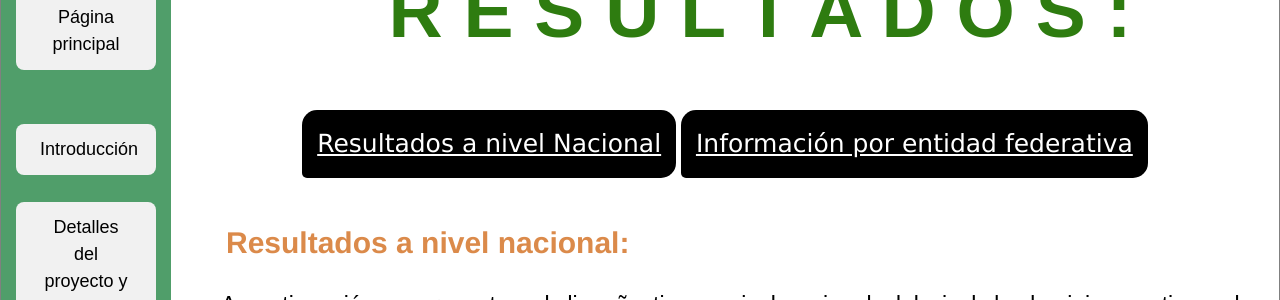
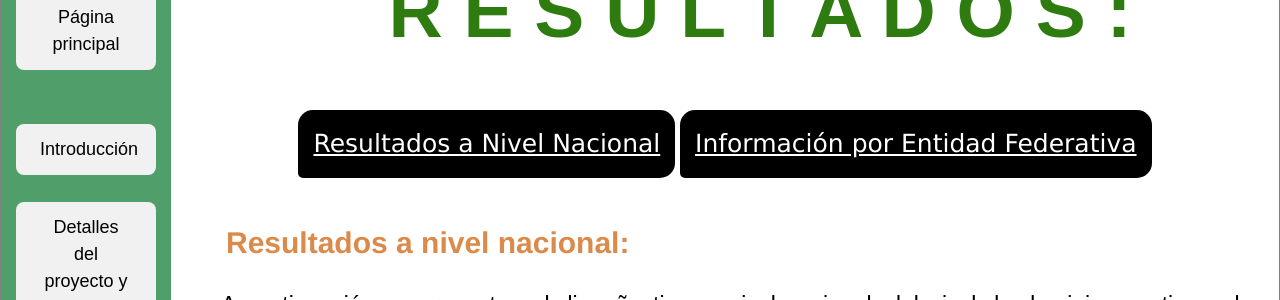
Before and after one commit to rimedie/rimedie.github.io, a Jekyll site: the page built from PLANEA-ELSEN_2015/Resultados_Nacionales.html, in a window 1280 px wide and 900 px high, scrolled down 400 px. Shown: the part 131-431 px from the top of the window. Built offline with Jekyll 4.4.1, drawn with Linux system fonts in a browser that asks for light colours.

Commit message:
Update 1_Resultados.html

```diff
--- a/_layouts/1_Resultados.html
+++ b/_layouts/1_Resultados.html
@@ -234,7 +234,7 @@
 <h1 class="interact" style="font-size: 5em; font-weight: bold; text-align:center; font-family: sans-serif;">R E S U L T A D O S :</h1>
 	<br>
 <div class="dropdown">
-  <button class="dropbtn"><a href="/PLANEA-ELSEN_2015/Resultados_Nacionales.html" style="color:white;">Resultados a nivel Nacional</a></button>
+  <button class="dropbtn"><a href="/PLANEA-ELSEN_2015/Resultados_Nacionales.html" style="color:white;">Resultados a Nivel Nacional</a></button>
   <div class="dropdown-content">
     <a href="/PLANEA-ELSEN_2015/Resultados_Nacionales.html#FEM">Eje 1: Forma, Espacio y Medida</a>
     <a href="/PLANEA-ELSEN_2015/Resultados_Nacionales.html#MI">Eje 2: Manejo de la Información</a>
@@ -242,10 +242,9 @@
    </div>
 </div>
 <div class="dropdown">
-  <button class="dropbtn"><a href="/PLANEA-ELSEN_2015/1_Resultados_Estados.html" style="color:white;">Información por entidad federativa</a></button>
+  <button class="dropbtn"><a href="/PLANEA-ELSEN_2015/1_Resultados_Estados.html" style="color:white;">Información por Entidad Federativa</a></button>
   <div class="dropdown-content">
-    <a href="">1</a>
-    <a href="">Perfil diagnóstico por estado</a>
+    <a href="">Resultados del diagnóstico segregados por Estado</a>
    </div>
 </div>
 	</center>
```
